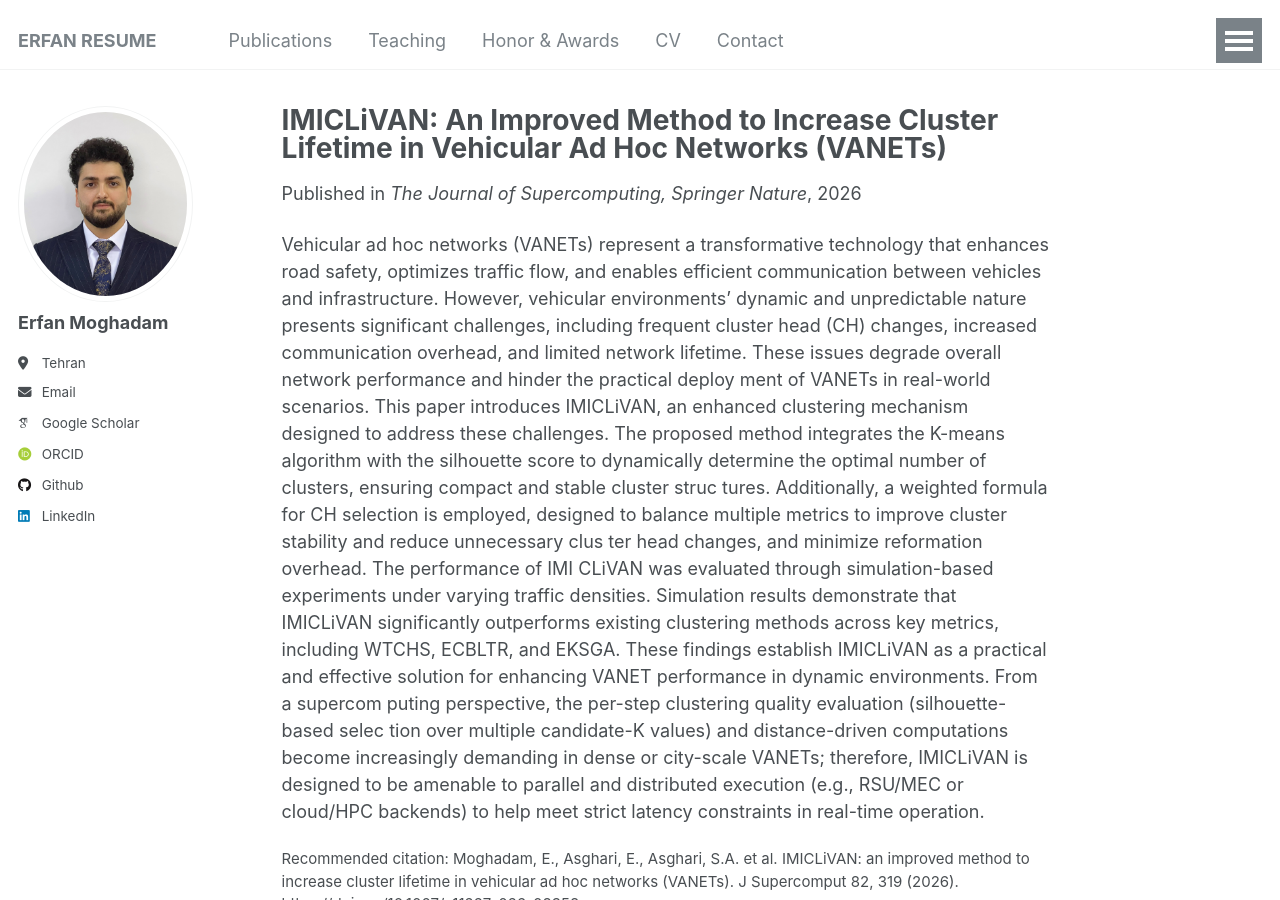
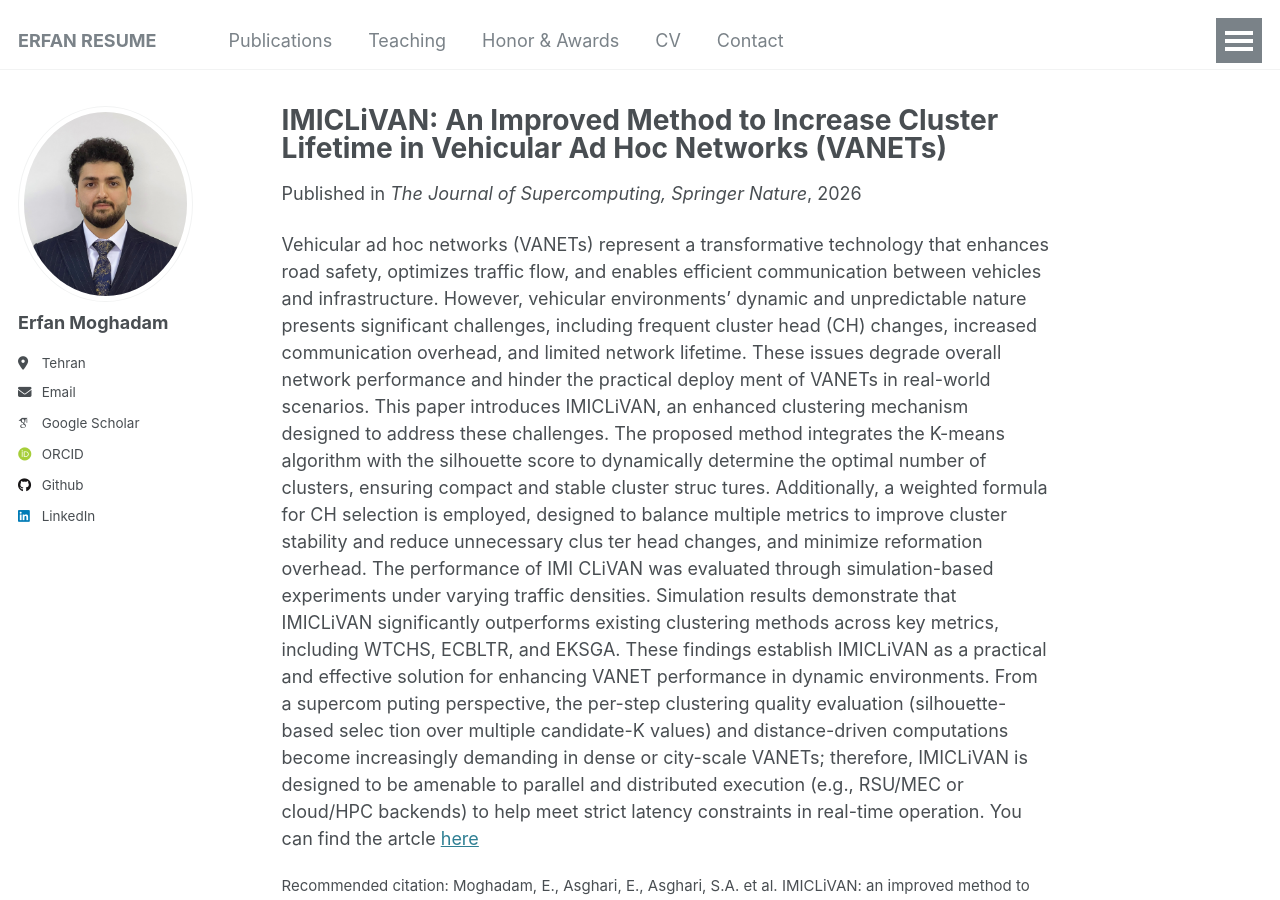
Before and after one commit to erfanresume/erfanresume.github.io, a Jekyll site: the page built from _publications/2024-02-17-paper-title-number-2.md, in a window 1280 px wide and 900 px high. Built offline with Jekyll 4.4.1, drawn with Linux system fonts in a browser that asks for light colours; some web fonts are replaced.

Commit message:
Update 2024-02-17-paper-title-number-2.md

```diff
--- a/_publications/2024-02-17-paper-title-number-2.md
+++ b/_publications/2024-02-17-paper-title-number-2.md
@@ -33,3 +33,4 @@ tion over multiple candidate-K values) and distance-driven computations become
 increasingly demanding in dense or city-scale VANETs; therefore, IMICLiVAN is
 designed to be amenable to parallel and distributed execution (e.g., RSU/MEC or
 cloud/HPC backends) to help meet strict latency constraints in real-time operation.
+You can find the artcle [here](https://link.springer.com/article/10.1007/s11227-026-08358-z)
```
